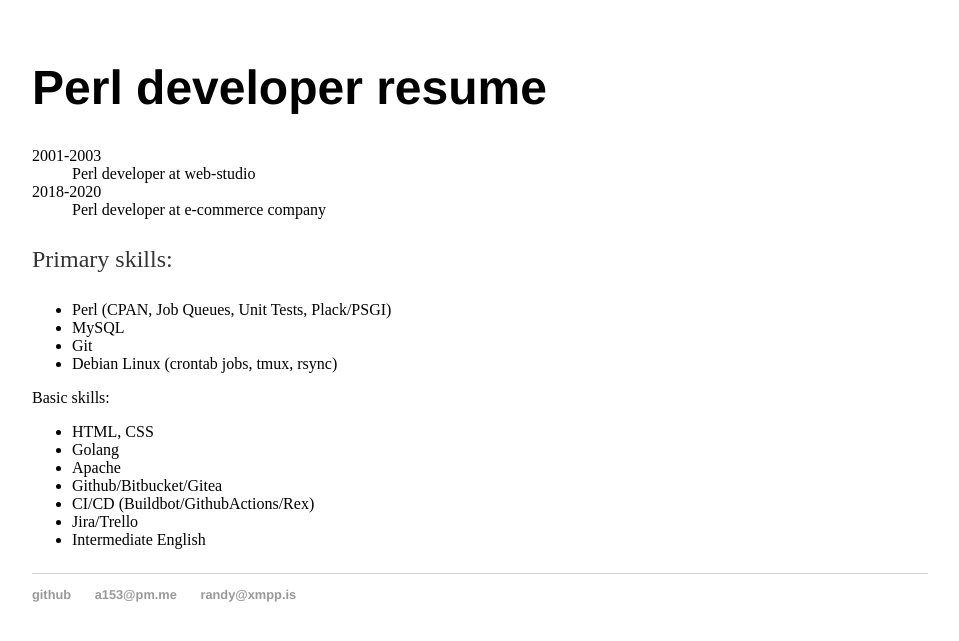
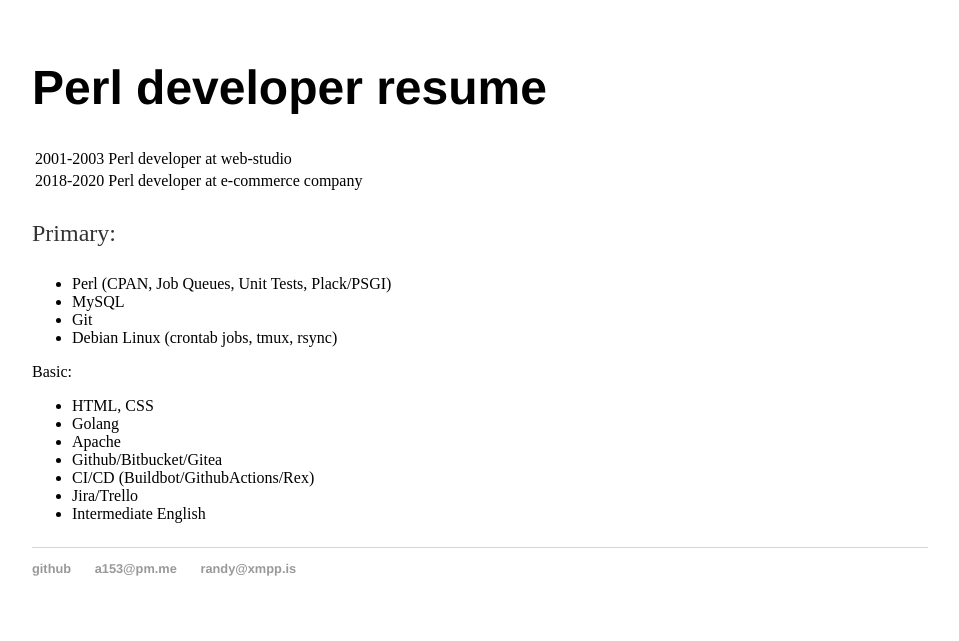
Before and after one commit to aa153/aa153.github.io, a Jekyll site: the page built from index.html, in a window 1280 px wide. Shown: the top 641 px of the page, without its empty margins (160-1119 px from the left). Built offline with Jekyll 4.4.1, drawn with Linux system fonts in a browser that asks for light colours.

Commit message:
Update index.html

```diff
--- a/index.html
+++ b/index.html
@@ -6,15 +6,19 @@ title: Perl developer CV
 
 		<h1>Perl developer resume</h1>
 
-	<dl>
-		<dt>2001-2003</dt>
-		<dd>Perl developer at web-studio<dd>
-		<dt>2018-2020</dt>
-		<dd>Perl developer at e-commerce company<dd>
-	</dl>
+	<table>
+		<tr>
+		<td>2001-2003</td>
+		<td>Perl developer at web-studio<td>
+		</tr>
+		<tr>
+		<td>2018-2020</td>
+		<td>Perl developer at e-commerce company</td>
+		</tr>
+	</table>
 
 	<p>
-		Primary skills:
+		Primary:
 		<ul>
 		<li>Perl (CPAN, Job Queues, Unit Tests, Plack/PSGI)</li>
 		<li>MySQL</li>
@@ -22,7 +26,7 @@ title: Perl developer CV
 		<li>Debian Linux (crontab jobs, tmux, rsync)</li>
 		</ul>
 
-		Basic skills:
+		Basic:
 		<ul>
 		<li>HTML, CSS</li>
 		<li>Golang</li>
```
